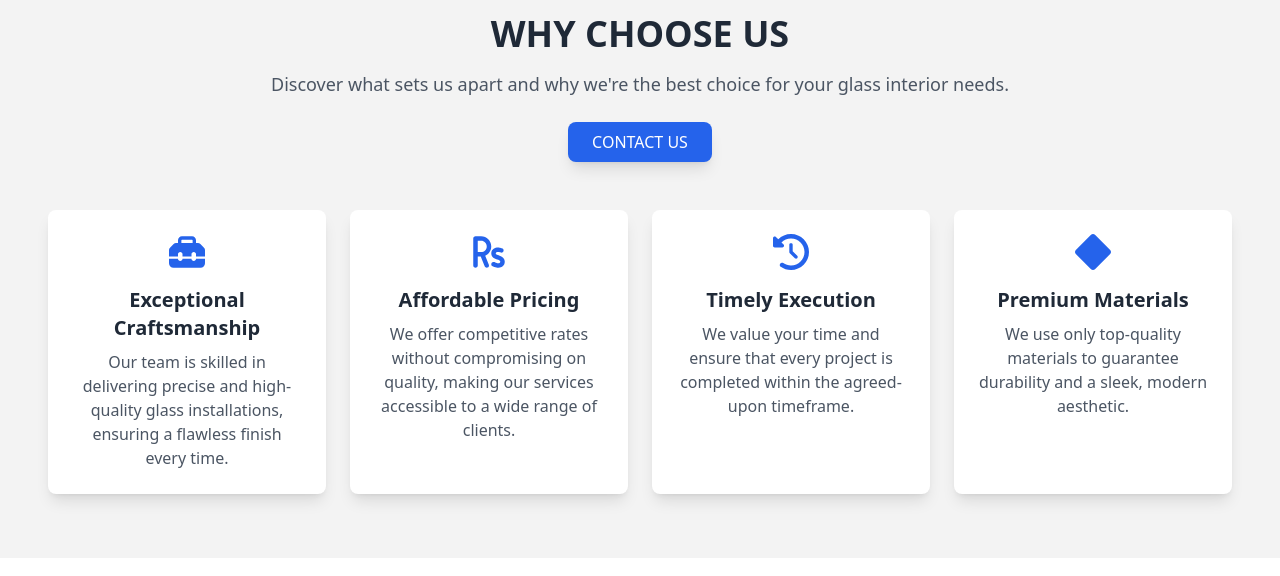
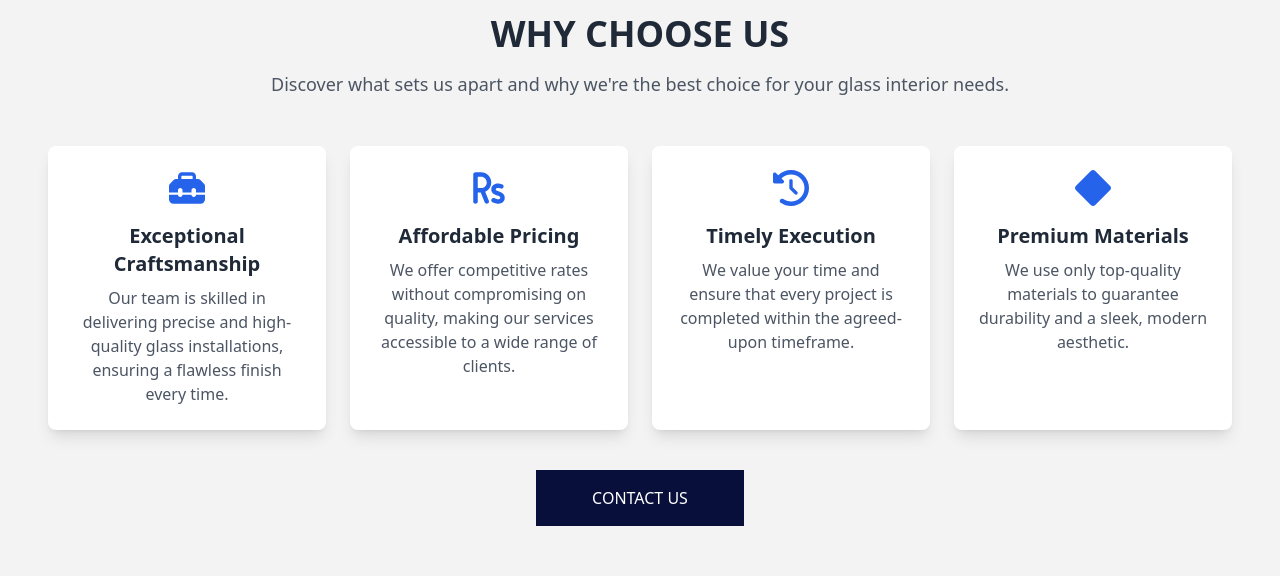
Before and after one commit to ag9731/djglasses, a React (Vite) app: page /about in a window 1280 px wide. Shown: the part 1660-2236 px from the top of the page. Built offline with nearby package versions, Linux system fonts and the light colour scheme.

Commit message:
completed home page

```diff
--- a/src/components/About/AboutUsPageSections/AboutUsWhyChooseUsSection.jsx
+++ b/src/components/About/AboutUsPageSections/AboutUsWhyChooseUsSection.jsx
@@ -42,9 +42,6 @@ const AboutUsWhyChooseUsSection = () => {
             Discover what sets us apart and why we're the best choice for your
             glass interior needs.
           </p>
-          <button className="mt-6 px-6 py-2 bg-blue-600 text-white rounded-lg shadow-lg hover:bg-blue-700 transition">
-            CONTACT US
-          </button>
         </div>
 
         {/* Cards Section */}
@@ -54,7 +51,9 @@ const AboutUsWhyChooseUsSection = () => {
               key={index}
               className="bg-white shadow-lg rounded-lg p-6 text-center hover:shadow-xl transition flex flex-col items-center"
             >
-              <div className="text-blue-600 text-4xl mb-4 text-center">{item.icon}</div>
+              <div className="text-blue-600 text-4xl mb-4 text-center">
+                {item.icon}
+              </div>
               <h3 className="text-xl font-semibold text-gray-800 mb-2">
                 {item.title}
               </h3>
@@ -62,6 +61,11 @@ const AboutUsWhyChooseUsSection = () => {
             </div>
           ))}
         </div>
+        <div className="flex justify-center mt-5">
+        <button className="mt-5 md:block md:w-auto text-white font-medium bg-[#080F3B] px-8 md:px-14 py-3 md:py-4 hover:bg-[#e99015] transition-colors">
+          CONTACT US
+        </button>
+        </div>
       </div>
     </section>
   );
```
